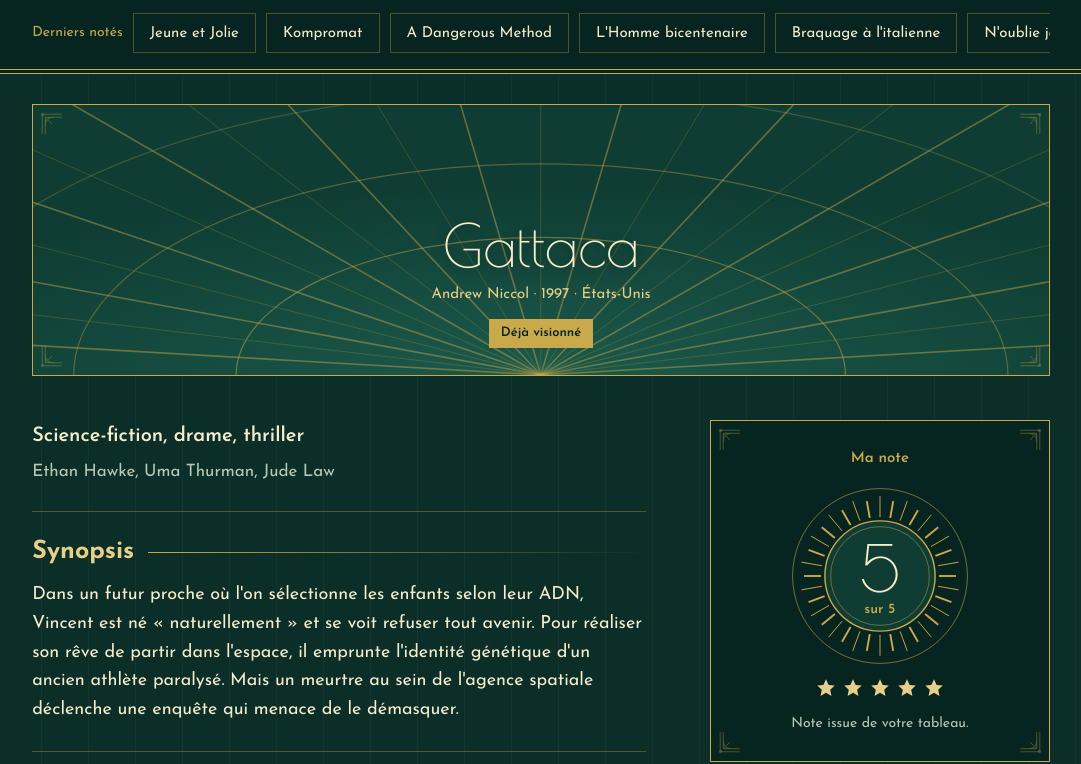
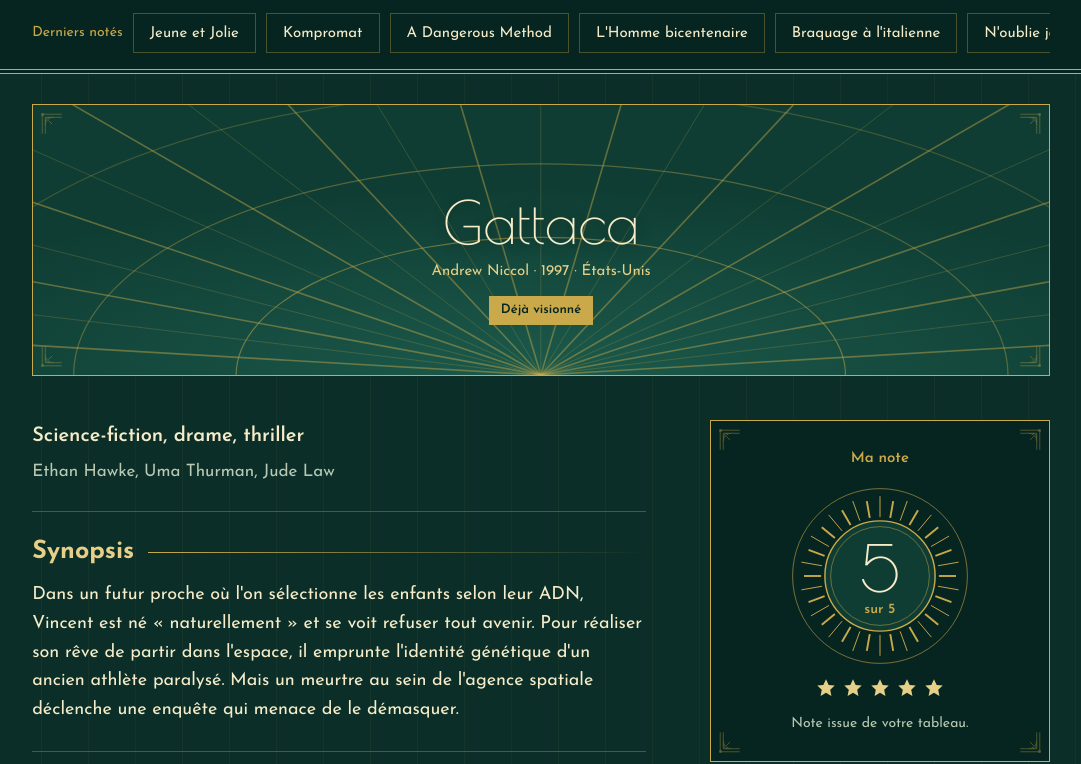
Before and after one commit to Leviatemps/-mes-films, a plain HTML site: page index.html in a window 1280 px wide. Shown: the part 73-837 px from the top of the page, without its empty margins (99-1180 px from the left). Drawn offline with nearby package versions, Linux system fonts and the light colour scheme.

Commit message:
Titre de la fiche légèrement remonté dans l'en-tête
Co-Authored-By: Claude Opus 5.5 <noreply@anthropic.com>
Claude-Session: https://claude.ai/code/session_01HoeBohwg8Yqsvs25gAyTV2

```diff
--- a/index.html
+++ b/index.html
@@ -45,7 +45,7 @@ input::placeholder{color:var(--mute)}
 main{padding:34px 0 70px}
 .marq{position:relative;border:1px solid var(--gold);height:clamp(184px,24vw,272px);overflow:hidden;background:var(--panel)}
 .marq svg{position:absolute;inset:0;width:100%;height:100%}
-.marq .in{position:absolute;inset:0;display:flex;flex-direction:column;align-items:center;justify-content:flex-end;padding:0 20px clamp(16px,2.4vw,27px);text-align:center}
+.marq .in{position:absolute;inset:0;display:flex;flex-direction:column;align-items:center;justify-content:flex-end;padding:0 20px clamp(30px,4.4vw,50px);text-align:center}
 .tag{font-size:13px;font-weight:600;color:var(--deep);background:var(--gold);padding:4px 12px;margin-top:12px}
 h1{font:400 clamp(32px,4.8vw,58px)/1.02 'Poiret One',sans-serif;margin:0;color:var(--ivory);text-wrap:balance;text-shadow:0 2px 14px rgba(0,0,0,.45)}
 .meta{margin-top:8px;font-size:15px;color:var(--gold2)}
```
